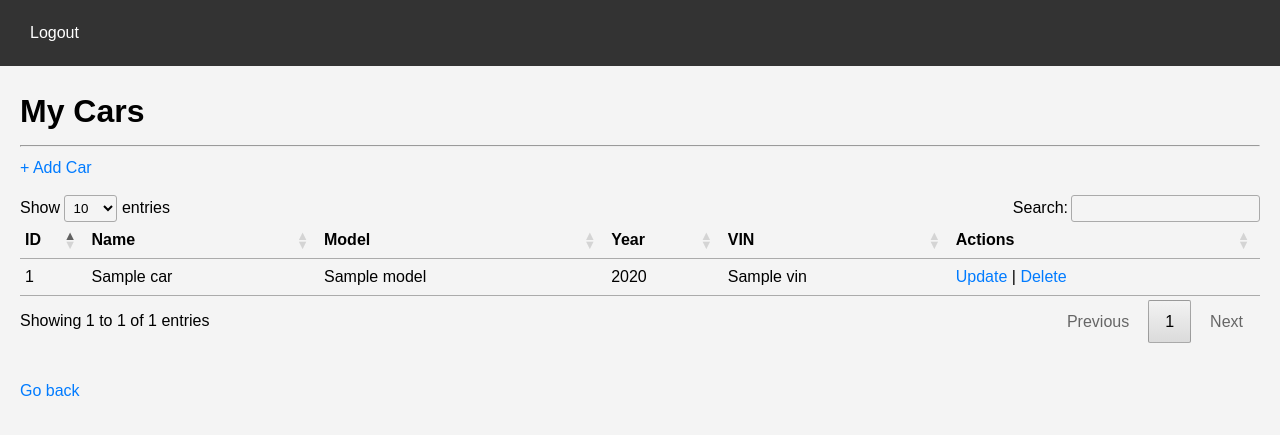
After one commit to tonantr/service-track-web, a Flask app: template app/templates/user/user_cars.html in a window 1280 px wide. The commit adds this page. Shown: the top 435 px of the page. Run offline with Flask 3, Linux system fonts and the light colour scheme; the template is opened without the code that fills it: most values are stand-ins (such as "Sample title", 1, 10 or a date in 2020); some libraries are stand-ins or nearby versions.

Commit message:
added get_cars method in user_routes

```diff
--- a/app/templates/base.html
+++ b/app/templates/base.html
@@ -15,7 +15,11 @@
 <body>
 
     <div class="navbar">
-        <a href="/admin/dashboard">Dashboard</a>
+        {% if session['role'] == 'admin' %}
+            <a href="/admin/dashboard">Dashboard</a>
+        {% elif session['role'] == 'user' %}
+            <a href="/user/dashboard">Dashboard</a>
+        {% endif %}
         <a href="/logout" class="logout">Logout</a>
     </div>
 
--- a/app/templates/error.html
+++ b/app/templates/error.html
@@ -14,7 +14,7 @@
     <div class="container">
         <h1>Oops, something went wrong!</h1>
         <p>{{ error_message }}</p>
-        <a href="{{ url_for('admin_dashboard') }}" class="btn btn-secondary" style="display: inline-block; margin-top: 20px;">Go back</a>
+        <a href="{{ url_for('index') }}" class="btn btn-secondary" style="display: inline-block; margin-top: 20px;">Go back</a>
     </div>
 
 </body>
--- /dev/null
+++ b/app/templates/user/user_cars.html
@@ -0,0 +1,52 @@
+{% extends "base.html" %}
+
+{% block content %}
+    <h1>My Cars</h1>
+    <hr>
+    <div style="margin-bottom: 15px;">
+        <a href="#" class="add-button">+ Add Car</a>
+    </div>
+    {% if cars %}
+    <table id="carsTable" style="width: 100%; border-collapse: collapse;">
+        <thead>
+            <tr>
+                <th style="padding: 5px; text-align: left;">ID</th>
+                <th style="padding: 5px; text-align: left;">Name</th>
+                <th style="padding: 5px; text-align: left;">Model</th>
+                <th style="padding: 5px; text-align: left;">Year</th>
+                <th style="padding: 5px; text-align: left;">VIN</th>
+                <th style="padding: 5px; text-align: left;">Actions</th>
+            </tr>
+        </thead>
+        <tbody>
+            {% for car in cars %}
+            <tr>
+                <td style="padding: 5px;">{{ car.car_id }}</td>
+                <td style="padding: 5px;">{{ car.name }}</td>
+                <td style="padding: 5px;">{{ car.model }}</td>
+                <td style="padding: 5px;">{{ car.year }}</td>
+                <td style="padding: 5px;">{{ car.vin }}</td>
+                <td style="padding: 5px;">
+                    <a href="#">Update</a> |
+                    <a href="#">Delete</a>
+                </td>
+            </tr>
+            {% endfor %}
+        </tbody>
+    </table>
+
+    <a href="{{ url_for('user_dashboard') }}" class="btn btn-secondary" style="display: inline-block; margin-top: 20px;">Go back</a>
+
+    {% else %}
+    <!-- Flash Messages -->
+    {% with messages = get_flashed_messages(with_categories=True) %}
+    {% if messages %}
+    <ul class="flash-messages">
+        {% for category, message in messages %}
+        <li class="{{ category }}">{{ message }}</li>
+        {% endfor %}
+    </ul>
+    {% endif %}
+    {% endwith %}
+    {% endif %}
+{% endblock %}
--- a/app/templates/user/user_dashboard.html
+++ b/app/templates/user/user_dashboard.html
@@ -17,9 +17,9 @@
 
     <div class="navbar">
         <div>
-            <a href="#">Dashboard</a>
+            <a href="/user/dashboard">Dashboard</a>
             <a href="#">My Profile</a>
-            <a href="#">My Cars</a>
+            <a href="/user/cars">Cars</a>
             <a href="#">Service History</a>
         </div>
         <a href="/logout" class="logout">Logout</a>
@@ -46,7 +46,6 @@
                     <th style="padding: 5px; text-align: left;">Model</th>
                     <th style="padding: 5px; text-align: left;">Year</th>
                     <th style="padding: 5px; text-align: left;">VIN</th>
-                    <th style="padding: 5px; text-align: left;">Owner</th>
                 </tr>
             </thead>
             <tbody>
@@ -57,7 +56,6 @@
                     <td style="padding: 5px;">{{ car.model }}</td>
                     <td style="padding: 5px;">{{ car.year }}</td>
                     <td style="padding: 5px;">{{ car.vin }}</td>
-                    <td style="padding: 5px;">{{ car.owner }}</td>
                 </tr>
                 {% endfor %}
             </tbody>
```
Also changed, not shown: app/routes/user/user_routes.py (+21 -0 lines).
